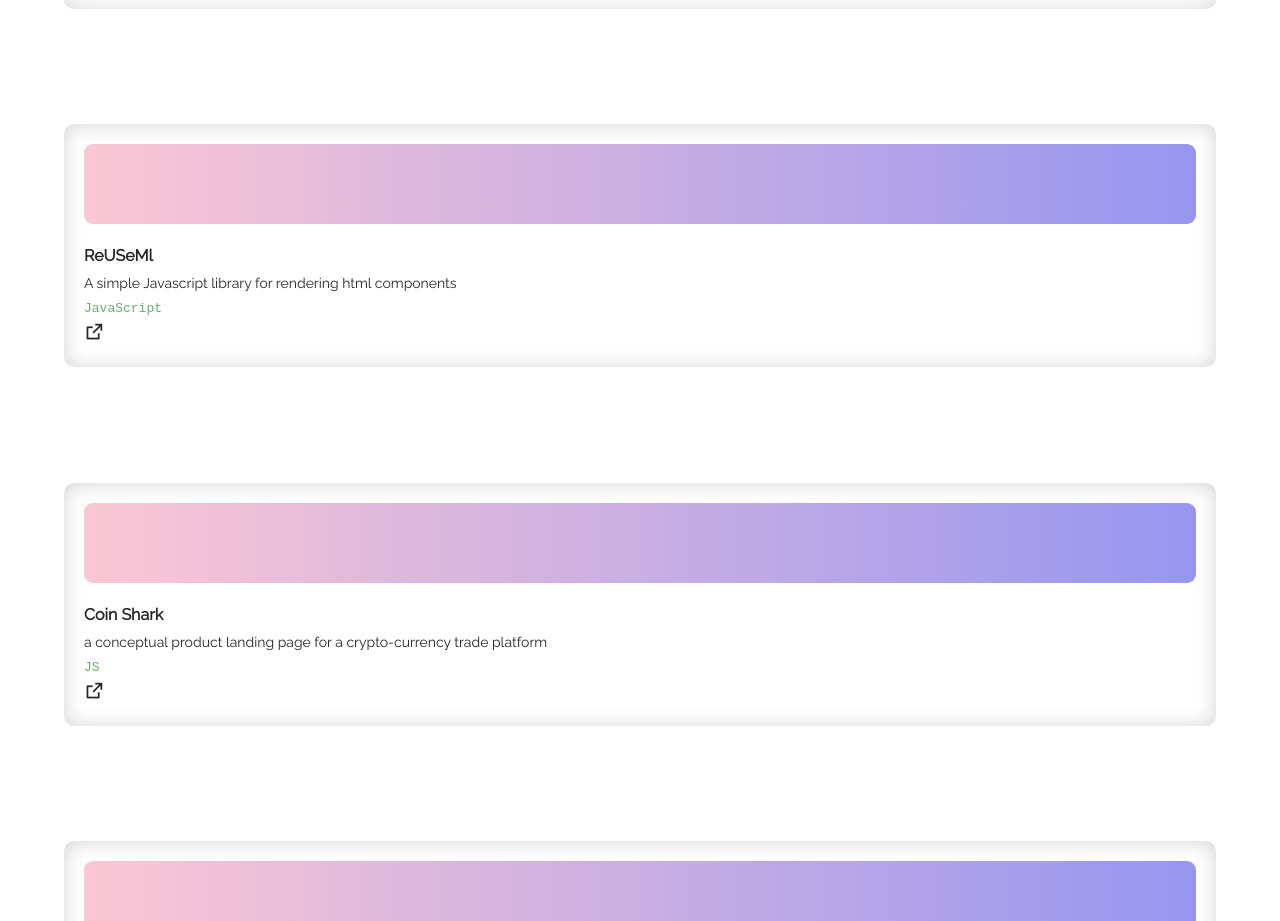
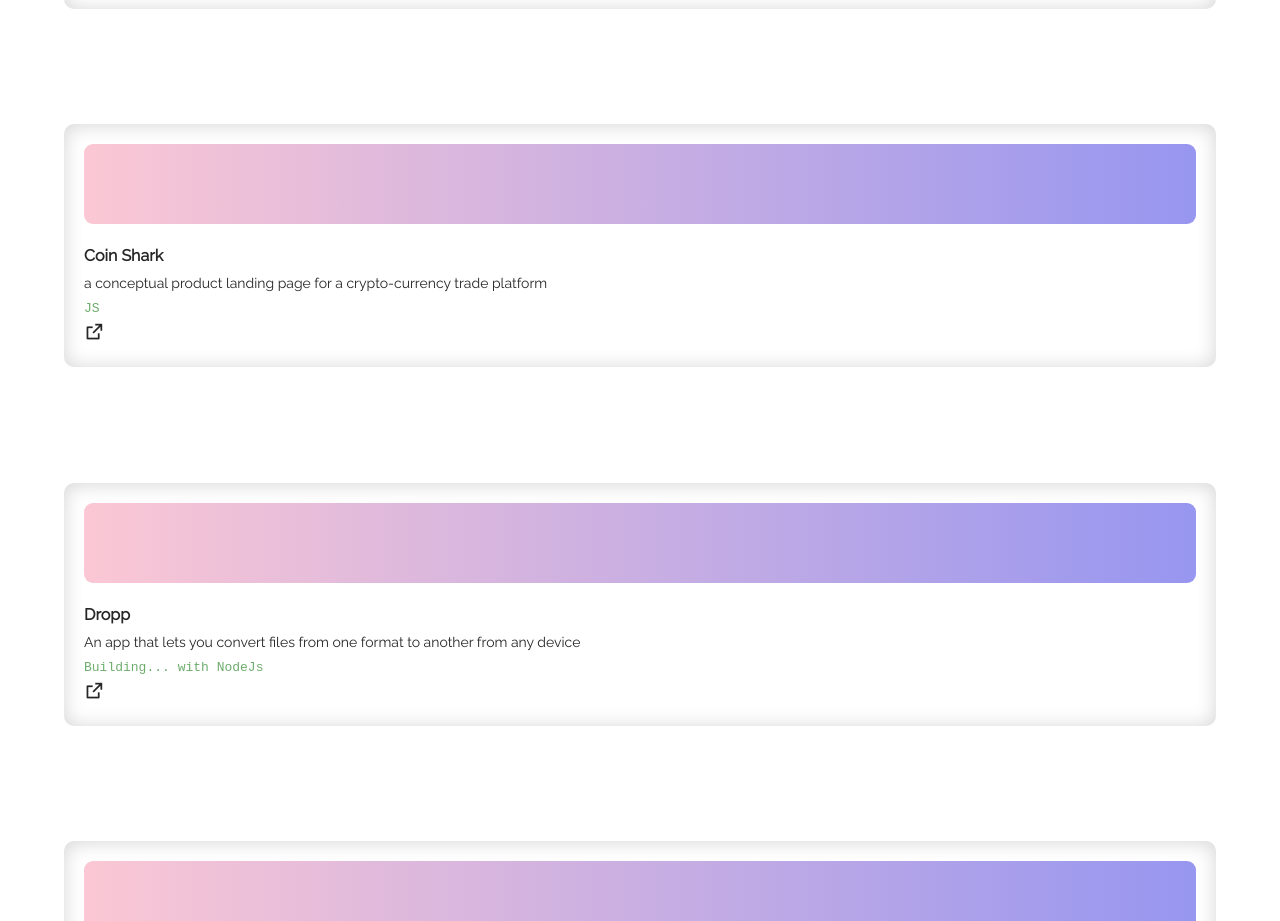
Before and after one commit to Akohjesse/jesse-akoh-v1, a website: page Projects.html in a window 1280 px wide. Shown: the part 2276-3197 px from the top of the page. Drawn offline with nearby package versions, Linux system fonts and the light colour scheme; some packages are replaced by stand-ins of ours; a script that the page names is missing.

Commit message:
Update Projects.html

```diff
--- a/Projects.html
+++ b/Projects.html
@@ -206,30 +206,6 @@
             <a target="_blank" href="http://spryntr.com"><i class="ri-external-link-line"></i></a>
          </div>
       </div>
-        <div class="project-child">
-         <div class="proj-img">
-            <a href="https://github.com/Akohjesse/reUseMl">
-              <div class="sub">
-
-              </div>
-            </a>
-
-         </div>
-         <h4>ReUSeMl</h4>
-         <p>A simple Javascript library for rendering html components</p>
-
-         <div class="stack">
-            <code>
-               <ul>
-                  <li>JavaScript</li>
-               </ul>
-            </code>
-         </div>
-         <div class="view">
-            <a target="_blank" href="https://github.com/Akohjesse/reUseMl"><i class="ri-external-link-line"></i></a>
-         </div>
-      </div>
-
       <div class="project-child">
          <div class="proj-img">
             <a href="https://coinshark.netlify.app/">
```
